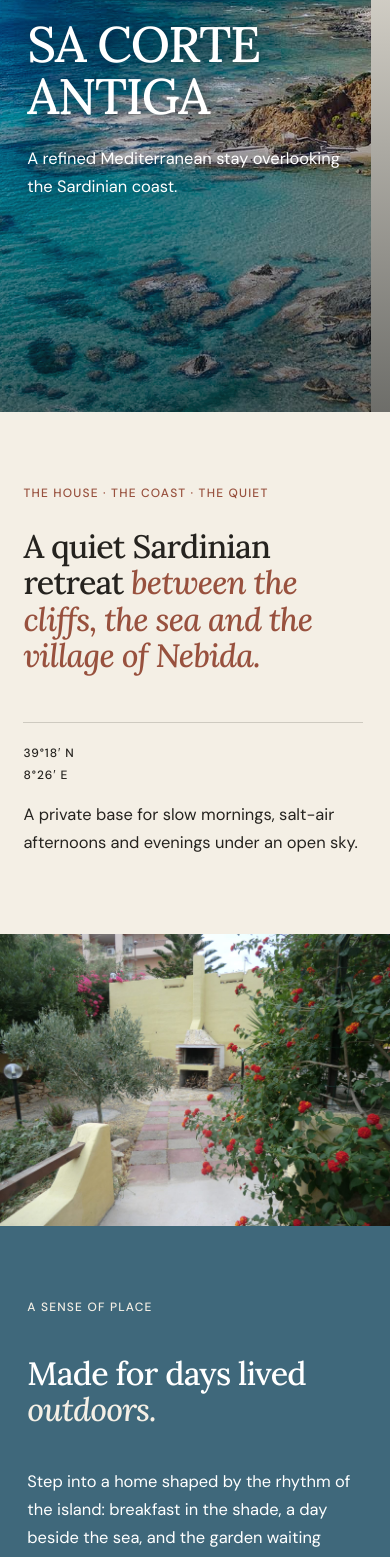
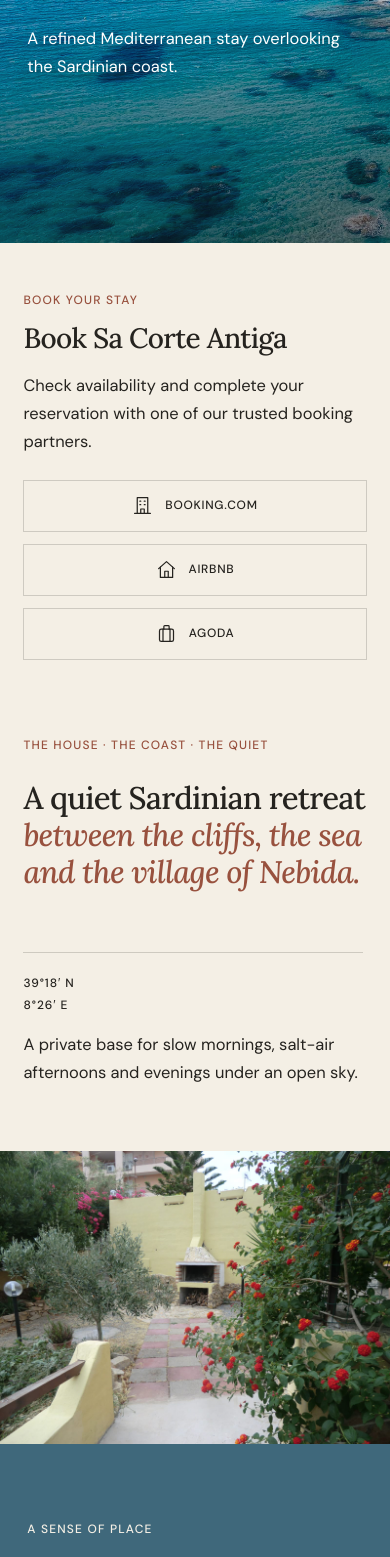
Before and after one commit to Mattia94357/Sa-Corte-Antiga-2026, a React (Vite) app in the folder frontend/: page / in a window 390 px wide. Shown: the part 432-1989 px from the top of the page. Built offline with nearby package versions, Linux system fonts and the light colour scheme; no server answers.

Commit message:
UI change and italian language

```diff
--- a/frontend/src/components/BookingLinks.tsx
+++ b/frontend/src/components/BookingLinks.tsx
@@ -8,12 +8,12 @@ const platforms = [
   { name: 'Agoda', href: EXTERNAL_LINKS.agoda, icon: <><rect x="4" y="7" width="16" height="14" rx="2"/><path d="M9 7V4a1 1 0 0 1 1-1h4a1 1 0 0 1 1 1v3M8 7v14M16 7v14"/></> },
 ];
 
-export function BookingLinks() {
+export function BookingLinks({ compact = false }: { compact?: boolean }) {
   const { t } = useLanguage();
   return <div className="booking-links">
     {platforms.map(({ name, href, icon }) => <a key={name} href={href} target="_blank" rel="noopener noreferrer">
       <svg className="booking-platform-icon" viewBox="0 0 24 24" fill="none" aria-hidden="true" focusable="false">{icon}</svg>
-      <span>{t("See on ")}{name}</span>
+      <span>{!compact && t("See on ")}{name}</span>
     </a>)}
   </div>;
 }
--- a/frontend/src/components/Footer.tsx
+++ b/frontend/src/components/Footer.tsx
@@ -13,5 +13,5 @@ export function Footer() {
     <div className="footer-bottom"><span>© {new Date().getFullYear()} Garden House</span><span>{t("A new Sardinian stay")}</span></div>
   </footer>;
 
-  return <footer className="footer"><div className="footer-mark"><p>SA CORTE ANTIGA</p><h2>{t("Come for the coast.")}<br/><em>{t("Stay for the quiet.")}</em></h2><span>{t("Nebida · Sardegna · Italy")}</span></div><div className="footer-links"><div><small>{t("EXPLORE")}</small><Link to="/">{t("Home")}</Link><Link to="/why-sa-corte-antiga">{t("Why Sa Corte Antiga")}</Link><Link to="/contact">{t("Contact")}</Link></div><div><small>{t("BOOKING")}</small><a href={X.airbnb} target="_blank" rel="noopener noreferrer">Airbnb ↗</a><a href={X.booking} target="_blank" rel="noopener noreferrer">Booking.com ↗</a><a href={X.agoda} target="_blank" rel="noopener noreferrer">Agoda ↗</a></div><div><small>{t("CONTACT")}</small><a className="whatsapp" href={X.whatsapp} target="_blank" rel="noopener noreferrer">WhatsApp ↗</a></div></div><div className="footer-bottom"><span>© {new Date().getFullYear()} Sa Corte Antiga</span><span>{t("A private stay on the Sardinian coast")}</span></div></footer>;
+  return <footer className="footer"><div className="footer-mark"><p>SA CORTE ANTIGA</p><h2>{t("Come for the coast.")}<br/><em>{t("Stay for the quiet.")}</em></h2><span>{t("Nebida · Sardegna · Italy")}</span></div><div className="footer-links"><div><small>{t("EXPLORE")}</small><Link to="/">{t("Home")}</Link><Link to="/why-sa-corte-antiga">{t("Why Sa Corte Antiga")}</Link><Link to="/contact">{t("Contact")}</Link></div><div><small>{t("BOOKING")}</small><a href={X.airbnb} target="_blank" rel="noopener noreferrer">Airbnb</a><a href={X.booking} target="_blank" rel="noopener noreferrer">Booking.com</a><a href={X.agoda} target="_blank" rel="noopener noreferrer">Agoda</a></div><div><small>{t("CONTACT")}</small><a className="whatsapp" href={X.whatsapp} target="_blank" rel="noopener noreferrer">WhatsApp</a></div></div><div className="footer-bottom"><span>© {new Date().getFullYear()} Sa Corte Antiga</span><span>{t("A private stay on the Sardinian coast")}</span></div></footer>;
 }
--- a/frontend/src/i18n/translations.ts
+++ b/frontend/src/i18n/translations.ts
@@ -1,5 +1,8 @@
 // English copy is the source key, preserving the original default language.
 export const italian: Readonly<Record<string, string>> = {
+  "BOOK YOUR STAY": "PRENOTA IL TUO SOGGIORNO",
+  "Book Sa Corte Antiga": "Prenota a Sa Corte Antiga",
+  "Check availability and complete your reservation with one of our trusted booking partners.": "Verifica la disponibilità e prenota tramite una delle nostre piattaforme partner di fiducia.",
   "Name, email and message are required.": "Nome, email e messaggio sono obbligatori.",
   "Please add a little more detail to your message.": "Aggiungi qualche dettaglio in più al tuo messaggio.",
   "Departure must be after arrival.": "La partenza deve essere successiva all’arrivo.",
--- a/frontend/src/pages/Home.tsx
+++ b/frontend/src/pages/Home.tsx
@@ -31,6 +31,11 @@ export function Home() {
       <div className="scroll-cue">{t("SCROLL ")}<i/></div>
     </section>
 
+    <section className="early-booking section" aria-labelledby="early-booking-title">
+      <div><p className="eyebrow">{t('BOOK YOUR STAY')}</p><h2 id="early-booking-title">{t('Book Sa Corte Antiga')}</h2><p>{t('Check availability and complete your reservation with one of our trusted booking partners.')}</p></div>
+      <BookingLinks compact/>
+    </section>
+
     <section className="intro section"><Reveal><p className="eyebrow">{t("THE HOUSE · THE COAST · THE QUIET")}</p><h2>{t("A quiet Sardinian retreat ")}<em>{t("between the cliffs, the sea and the village of Nebida.")}</em></h2></Reveal><div className="intro-note"><span>39°18′ N<br/>8°26′ E</span><p>{t("A private base for slow mornings, salt-air afternoons and evenings under an open sky.")}</p></div></section>
     <section className="experience"><div className="experience-image"><img src="/images/IMG-20240113-WA0007.jpg" alt={t("The garden at Sa Corte Antiga")}/></div><Reveal className="experience-copy"><p className="eyebrow">{t("A SENSE OF PLACE")}</p><h2>{t("Made for days lived ")}<em>{t("outdoors.")}</em></h2><p>{t("Step into a home shaped by the rhythm of the island: breakfast in the shade, a day beside the sea, and the garden waiting when you return.")}</p><div className="detail-row"><span>{t("GARDEN LIVING")}</span><span>{t("VILLAGE SETTING")}</span><span>{t("COASTAL ESCAPE")}</span></div></Reveal></section>
     <section className="house-gallery section">
--- a/frontend/src/styles/global.css
+++ b/frontend/src/styles/global.css
@@ -293,3 +293,69 @@ h1 em, h2 em { font-weight: 500 !important; }
 html[lang="it"] .hero-actions { max-width: 86vw; flex-wrap: wrap; }
 html[lang="it"] .hero-copy h1, html[lang="it"] .page-hero h1,
 html[lang="it"] .section h2, html[lang="it"] .contact-intro h1 { overflow-wrap: break-word; }
+
+/* Fill the actual hero bounds: negative inset + the global image width cap left a gap. */
+.hero img.hero-image { inset: 0; width: 100%; height: 100%; max-width: none; object-fit: cover; }
+.early-booking { display: grid; grid-template-columns: minmax(0,1fr) auto; gap: 40px; align-items: center; padding-block: calc(var(--section-gap) / 2); }
+.early-booking h2 { font-size: clamp(28px,2.6vw,40px); line-height: 1.2; letter-spacing: -.025em; margin: 12px 0 16px; }
+.early-booking .eyebrow { margin: 0; }
+.early-booking > div > p:last-child { max-width: 540px; margin: 0; line-height: var(--leading-body); }
+.early-booking .booking-links { margin: 0; justify-content: flex-start; }
+.early-booking .booking-links a { padding-inline: 16px; }
+@media (max-width: 1024px) {
+  .hero { height: clamp(520px,82svh,760px); min-height: 0; }
+  .hero img.hero-image { object-position: 35% center; transform: none !important; }
+  .early-booking { grid-template-columns: minmax(0,1fr); gap: 28px; padding-block: var(--section-gap); }
+  .early-booking + .intro { padding-top: 0; }
+  .intro { gap: 36px; }
+  .editorial { gap: 24px; }
+  .hike-feature { gap: 36px; }
+  .hike-feature img { max-height: none; }
+  .house-gallery-image { aspect-ratio: 4/3; }
+  .split-feature > img { height: auto; max-height: 640px; aspect-ratio: 3/2; object-fit: cover; }
+  .garden-house-intro-image { width: min(100%,720px); height: auto; aspect-ratio: auto; }
+  .garden-house-intro-image img { height: auto; object-fit: contain; }
+  .garden-house-outdoor-image { height: clamp(440px,72svh,740px); aspect-ratio: auto; }
+}
+@media (max-width: 767px) {
+  :root { --section-gap-sm: 64px; }
+  .hero { height: clamp(520px,80svh,680px); }
+  .hero img.hero-image { object-position: 18% center; }
+  .hero-copy { bottom: 24%; }
+  .hero-copy > span { max-width: 32ch; }
+  .hero-actions { bottom: 5%; gap: 8px 16px; }
+  .early-booking { gap: 24px; padding-block: calc(var(--section-gap) * .75); }
+  .early-booking h2 { max-width: 18ch; }
+  .early-booking .booking-links { width: 100%; }
+  .early-booking + .intro { padding-top: calc(var(--section-gap) / 4); }
+  .intro h2 { font-size: clamp(30px,8vw,38px); line-height: 1.18; }
+  .intro-note p { margin-bottom: 0; }
+  .experience-image { aspect-ratio: auto; }
+  .experience-image img { height: auto; }
+  .house-gallery-heading { gap: 0; }
+  .house-gallery-track { margin-top: 32px; }
+  .house-gallery-image { flex-basis: 80vw; aspect-ratio: 4/3; }
+  .house-gallery-heading h2, .why-copy h2 { font-size: clamp(30px,8.2vw,38px); line-height: 1.16; }
+  .section-heading h2 { margin-bottom: 16px; }
+  .calendar-shell { margin-top: 24px; }
+  .availability > .booking-links { margin-top: 24px; }
+  .why-preview { margin-bottom: 0; }
+  .why-photo { aspect-ratio: 1/1; }
+  .why-photo img { object-position: 55% center; }
+  .why-copy { padding-bottom: var(--section-gap); }
+  .garden-house-intro { gap: 32px; }
+  .garden-house-intro-image img { max-height: none; }
+  .garden-house-outdoor-image { height: auto; aspect-ratio: 3/4; }
+  .garden-house-inside-heading { margin-bottom: 12px; }
+  .garden-house-gallery-cta { padding-top: 24px; }
+  .footer { padding-top: var(--section-gap); }
+  .footer-mark h2 { margin: 24px 0; font-size: clamp(29px,7.5vw,36px); }
+  .footer-links { grid-template-columns: minmax(0,1.15fr) minmax(0,1fr); margin-top: 32px; padding-block: 28px; gap: 24px 20px; }
+  .footer-links small { margin-bottom: 4px; }
+  .footer-links a { line-height: 1.45; }
+  .footer-bottom { gap: 8px; padding-top: 20px; font-size: 11px; }
+}
+@media (max-width: 767px) and (max-height: 600px) {
+  .hero { min-height: 520px; }
+  .hero-copy { bottom: 140px; }
+}
```
